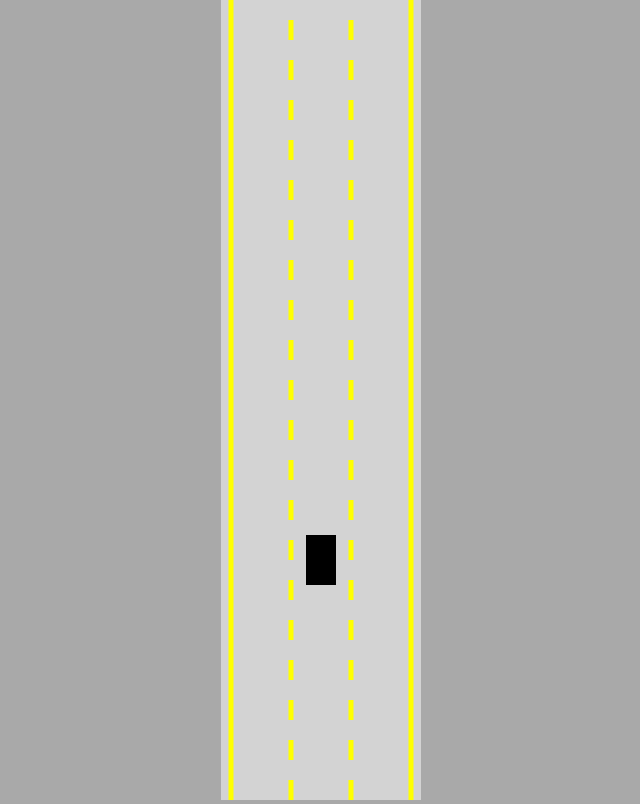
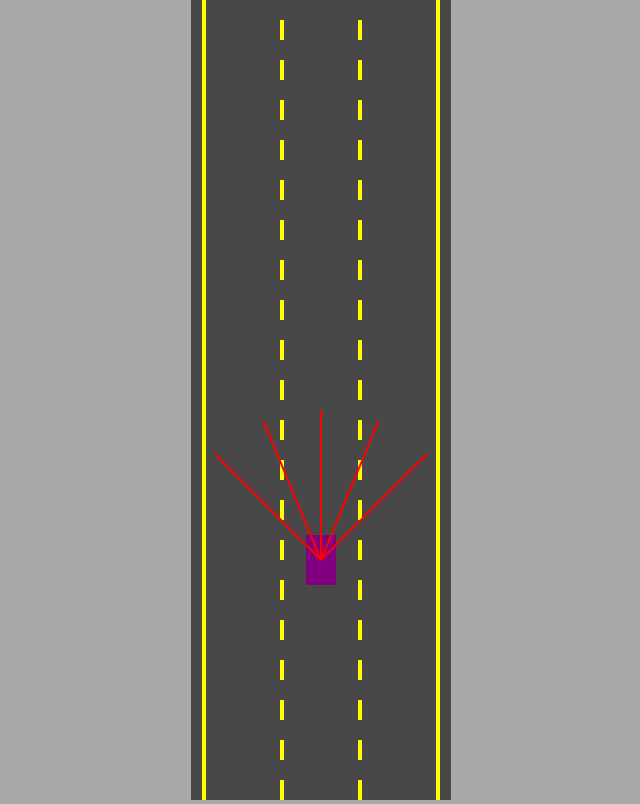
Before and after one commit to Romanndemello/self_driving_car_project, a plain HTML site: page index.html in a window 1280 px wide. Shown: the whole page, without its empty margins (319-959 px from the left). Drawn offline with Linux system fonts and the light colour scheme.

Commit message:
trafego adicionado e sensores identificando

```diff
--- a/car.js
+++ b/car.js
@@ -1,21 +1,67 @@
 class Car{
-  constructor(x, y, width, height) {
+  constructor(x, y, width, height, controlType, maxSpeed = 7) {
     this.x = x;
     this.y = y;
     this.width = width;
     this.height = height;
 
     this.speed = 0;
-    this.acceleration = 0.2;
-    this.maxSpeed = 7;
+    this.acceleration = 0.5;
+    this.maxSpeed = maxSpeed;
     this.friction = 0.05;
     this.angle = 0;
-
-    this.controls = new Controls()
+    this.dameged = false
+    if(controlType != "BOT") {
+      this.sensor = new Sensor(this);
+    }
+    this.controls = new Controls(controlType)
   }
 
-  update() {
-    this.#move()
+  update(roadBorders, traffic) {
+    if(!this.dameged) {
+      this.#move();
+      this.polygon = this.#createPolygon();
+      this.dameged = this.#assessDamage(roadBorders, traffic);
+    }
+    if(this.sensor) {
+      this.sensor.update(roadBorders, traffic);
+    }
+  }
+  #assessDamage (roadBorders, traffic) {
+    for(let i = 0; i < roadBorders.length; i++) {
+      if(polysIntersect(this.polygon, roadBorders[i])) {
+        return true
+      }
+    }
+    for(let i = 0; i < traffic.length; i++) {
+      if(polysIntersect(this.polygon, traffic[i].polygon)) {
+        return true
+      }
+    }
+    return false
+  }
+
+  #createPolygon() {
+    const points = [];
+    const rad = Math.hypot(this.width, this.height)/2;
+    const alpha = Math.atan2(this.width, this.height);
+    points.push({
+      x: this.x - Math.sin(this.angle - alpha) * rad,
+      y: this.y - Math.cos(this.angle - alpha) * rad
+    });
+    points.push({
+      x: this.x - Math.sin(this.angle + alpha) * rad,
+      y: this.y - Math.cos(this.angle + alpha) * rad
+    });
+    points.push({
+      x: this.x - Math.sin(Math.PI + this.angle - alpha) * rad,
+      y: this.y - Math.cos(Math.PI + this.angle - alpha) * rad
+    });
+    points.push({
+      x: this.x - Math.sin(Math.PI + this.angle + alpha) * rad,
+      y: this.y - Math.cos(Math.PI + this.angle + alpha) * rad
+    });
+    return points
   }
 
   #move() {
@@ -58,18 +104,20 @@ class Car{
     this.y -= Math.cos(this.angle) * this.speed
   }
 
-  draw(ctx){
-    ctx.save()
-    ctx.translate(this.x, this.y)
-    ctx.rotate(-this.angle)
+  draw(ctx, color){
+    if(this.dameged) {
+      ctx.fillStyle = 'gray'
+    } else {
+      ctx.fillStyle = color
+    }
     ctx.beginPath();
-    ctx.rect(
-      -this.width/2,
-      -this.height/2,
-      this.width,
-      this.height
-    );
+    ctx.moveTo(this.polygon[0].x, this.polygon[0].y);
+    for(let i = 0; i < this.polygon.length; i++) {
+      ctx.lineTo(this.polygon[i].x, this.polygon[i].y);
+    }
     ctx.fill();
-    ctx.restore();
+    if(this.sensor) {
+      this.sensor.draw(ctx);
+    }
   }
 }
--- a/controls.js
+++ b/controls.js
@@ -1,11 +1,17 @@
 class Controls{
-  constructor(){
+  constructor(type){
     this.forward = false;
     this.left = false;
     this.right = false;
     this.reverse = false;
-
-    this.#addKeyboardListeners();
+    switch(type) {
+      case 'KEYS':
+        this.#addKeyboardListeners();
+        break;
+      case "BOT":
+        this.forward = true;
+        break;
+    }
   }
   #addKeyboardListeners(){
     document.onkeydown = (e) => {
--- a/index.html
+++ b/index.html
@@ -6,6 +6,7 @@
 <body>
   <canvas id="myCanvas"></canvas>
   <script src="car.js"></script>
+  <script src="network.js"></script>
   <script src="utils.js"></script>
   <script src="road.js"></script>
   <script src="sensor.js"></script>
--- a/main.js
+++ b/main.js
@@ -1,21 +1,30 @@
 const canvas = document.getElementById("myCanvas");
 
-canvas.width = 200;
+canvas.width = 260;
 
 const ctx = canvas.getContext("2d");
 const road = new Road(canvas.width/2, canvas.width* 0.9);
-const car = new Car(road.getLaneCenter(1), 100, 30, 50);
-car.draw(ctx);
+const car = new Car(road.getLaneCenter(1), 100, 30, 50, "KEYS");
+const traffic = [
+  new Car(road.getLaneCenter(1), -100, 30, 50, "BOT", 2),
+]
+// car.draw(ctx);
 
 animate();
 
 function animate() {
-  car.update();
+  for(let i = 0; i< traffic.length; i++) {
+    traffic[i].update(road.borders, []);
+  }
+  car.update(road.borders, traffic);
   canvas.height = window.innerHeight;
   ctx.save();
   ctx.translate(0, -car.y + canvas.height * 0.7)
   road.draw(ctx);
-  car.draw(ctx);
+  for(let i = 0; i < traffic.length; i++) {
+    traffic[i].draw(ctx, "red");
+  }
+  car.draw(ctx, "purple");
   ctx.restore()
   requestAnimationFrame(animate)
 }
--- /dev/null
+++ b/network.js
@@ -0,0 +1,32 @@
+class Level {
+  constructor(inputCount, outputCount) {
+    this.inputs = new Array(inputCount);
+    this.outputs = new Array(outputCount);
+    this.biases = new Array(outputCount);
+
+    this.weights = [];
+    for(let i = 0; i < inputCount; i++) {
+      this.weights[i] = new Array(outputCount);
+    }
+
+    Level.#randomize(this);
+  }
+
+  static #randomize(level) {
+    for(let i = 0; i < level.inputs.length; i++) {
+      for(let j = 0; j < level.outputs.length; j++) {
+        level.weights[i][j] = Math.random() * 2 - 1;
+      }
+    }
+
+    for(let i = 0; i < level.biases.length; i++) {
+      level.biases[i] = Math.random() * 2 - 1;
+    }
+  }
+
+  static feedForward(givenInputs, level) {
+    for(let i = 0; i < level.inputs; i++) {
+
+    }
+  }
+}
--- a/road.js
+++ b/road.js
@@ -29,7 +29,7 @@ class Road {
   }
 
   draw(ctx) {
-    ctx.lineWidth = 5;
+    ctx.lineWidth = 4;
     ctx.strokeStyle = 'yellow';
     for(let i = 1; this.laneCount - 1 >= i; i++) {
       const x = lerp(
--- a/sensor.js
+++ b/sensor.js
@@ -0,0 +1,108 @@
+class Sensor{
+  constructor(car) {
+    this.car = car;
+    this.rayCount = 5;
+    this.rayLength = 150;
+    this.raySpread = Math.PI/2;
+
+    this.rays = [];
+    this.readings = [];
+  }
+
+  update(roadBorders, traffic) {
+    this.#castRays();
+    this.readings = [];
+    for (let i = 0; i < this.rays.length; i++) {
+      this.readings.push(
+        this.#getReadings(this.rays[i], roadBorders, traffic)
+      );
+    }
+  }
+  #getReadings(ray, roadBorders, traffic) {
+    let touches = [];
+    for(let i = 0; i< roadBorders.length; i++) {
+      const touch = getIntersection(
+        ray[0],
+        ray[1],
+        roadBorders[i][0],
+        roadBorders[i][1]
+      );
+      if(touch) {
+        touches.push(touch);
+      }
+    }
+    for (let i = 0; i < traffic.length; i++) {
+      const poly = traffic[i].polygon;
+      for(let j = 0; j < poly.length; j++) {
+        const value = getIntersection(
+          ray[0],
+          ray[1],
+          poly[j],
+          poly[(j+1)%poly.length]
+        );
+        if(value) {
+          touches.push(value);
+        }
+      }
+    }
+    if(touches.length == 0) {
+      return null
+    } else {
+      const offsets = touches.map(e => e.offset);
+      const minOffset = Math.min(...offsets);
+      return touches.find(e => e.offset == minOffset);
+    }
+  }
+  #castRays() {
+    this.rays = [];
+    for(let i = 0; i< this.rayCount; i++) {
+      const rayAngle =  lerp(
+        this.raySpread/2,
+        -this.raySpread/2,
+        this.rayCount == 1? 0.5: i/(this.rayCount - 1)
+      )+ this.car.angle;
+      const start = {x: this.car.x, y: this.car.y};
+      const end = {
+        x: this.car.x -
+          Math.sin(rayAngle) * this.rayLength,
+        y: this.car.y -
+          Math.cos(rayAngle) * this.rayLength
+      };
+      this.rays.push([start, end]);
+    }
+  }
+  draw(ctx) {
+
+    for(let i = 0; i < this.rayCount; i++) {
+      let end = this.rays[i][1];
+      if(this.readings[i]) {
+        end = this.readings[i]
+      }
+      ctx.beginPath();
+      ctx.lineWidth = 2;
+      ctx.strokeStyle = "red";
+      ctx.moveTo(
+        this.rays[i][0].x,
+        this.rays[i][0].y
+      );
+      ctx.lineTo(
+        end.x,
+        end.y
+      );
+      ctx.stroke();
+
+      ctx.beginPath();
+      ctx.lineWidth = 2;
+      ctx.strokeStyle = "black";
+      ctx.moveTo(
+        this.rays[i][1].x,
+        this.rays[i][1].y
+      );
+      ctx.lineTo(
+        end.x,
+        end.y
+      );
+      ctx.stroke();
+    }
+  }
+}
--- a/style.css
+++ b/style.css
@@ -5,5 +5,5 @@ body{
   text-align: center;
 }
 #myCanvas{
-  background: lightgray;
+  background: rgb(73, 72, 72);
 }
--- a/utils.js
+++ b/utils.js
@@ -1,3 +1,39 @@
 function lerp(A, B, t) {
   return A + (B - A) * t;
 }
+
+function getIntersection(A, B, C, D) {
+  const tTop = (D.x - C.x) * (A.y - C.y) - (D.y - C.y) * (A.x - C.x)
+  const uTop = (C.y - A.y) * (A.x - B.x) - (C.x - A.x) * (A.y - B.y)
+  const bottom = (D.y - C.y) * (B.x - A.x) - (D.x - C.x) * (B.y - A.y)
+
+  if(bottom != 0) {
+    const t = tTop / bottom;
+    const u = uTop / bottom;
+    if(t >= 0 && t <= 1 && u >= 0 && u <= 1) {
+      return {
+        x: lerp(A.x, B.x, t),
+        y: lerp(A.y, B.y, t),
+        offset: t
+      }
+    }
+  }
+  return null;
+}
+
+function polysIntersect(poly1, poly2) {
+  for (let i = 0; i < poly1.length; i++) {
+    for(let j = 0; j< poly2.length; j++) {
+      const touch = getIntersection(
+        poly1[i],
+        poly1[(i + 1) % poly1.length],
+        poly2[j],
+        poly2[(j + 1) % poly2.length]
+      );
+      if(touch) {
+        return true;
+      }
+    }
+  }
+  return false
+}
```
